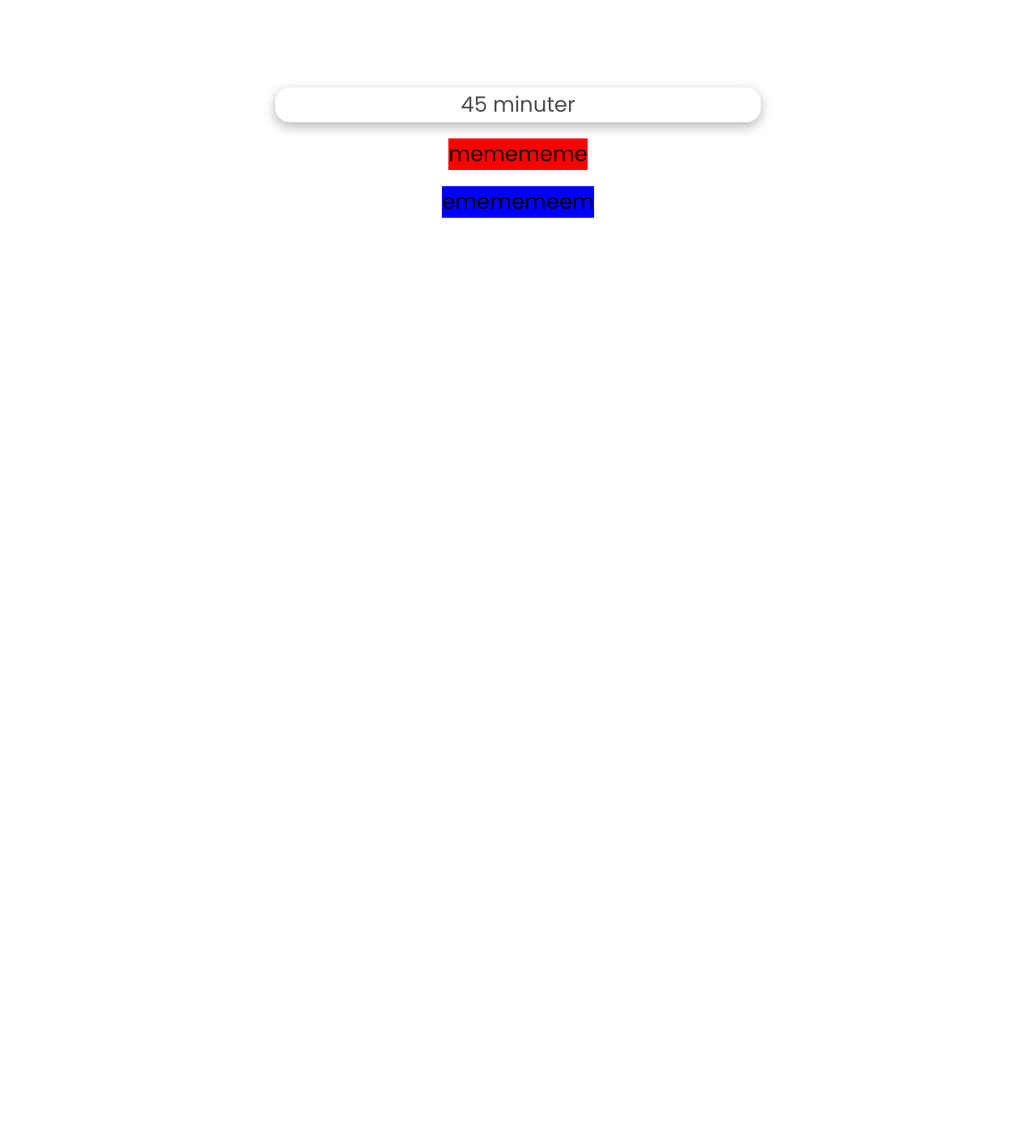
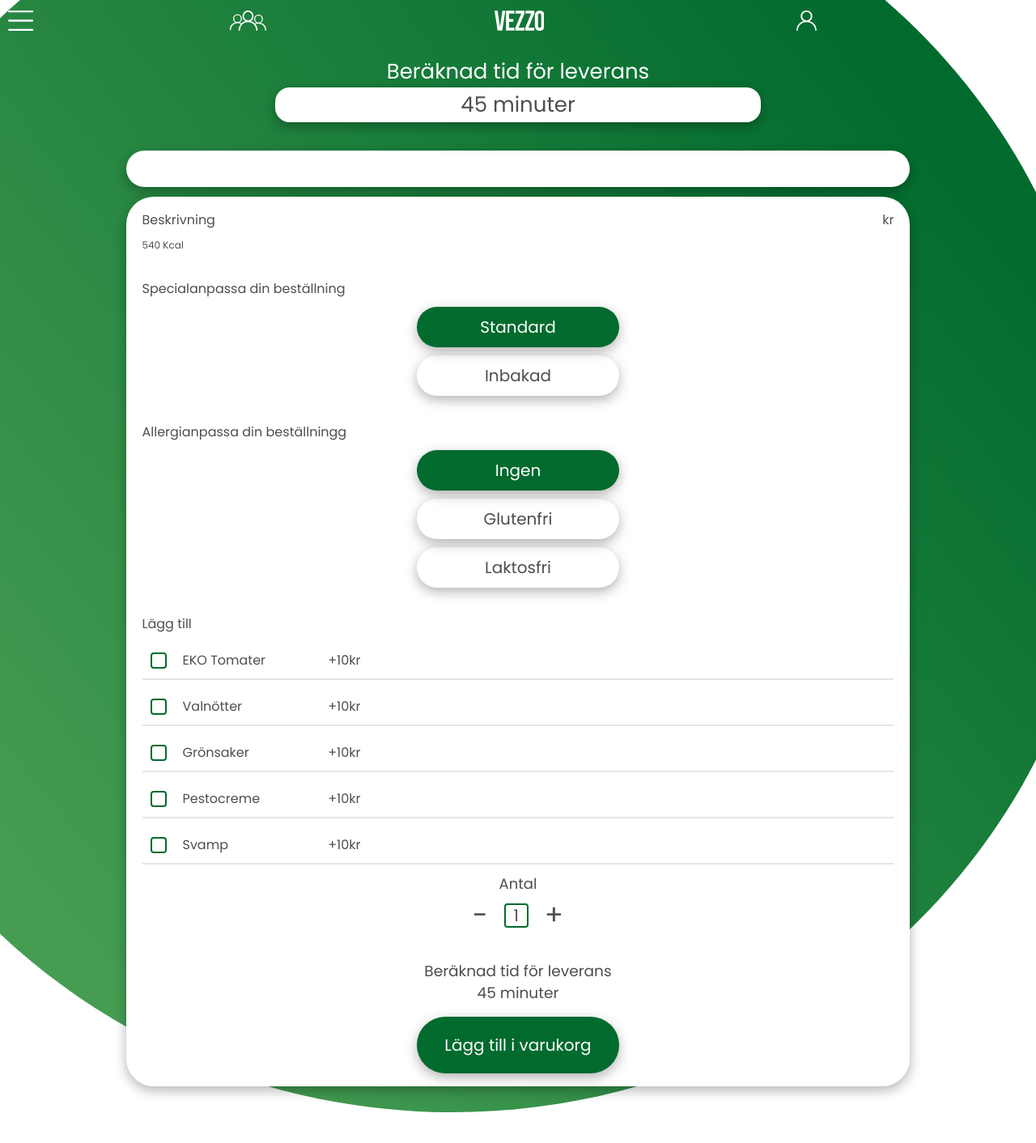
Before and after one commit to AdamMalm/food-ordering-app, a React (Create React App) app: page /itempage in a window 1280 px wide. Shown: the top 1412 px of the page at 81% size. Before the commit the page ends 800 px from the top, so only its background shows below. Built offline with nearby package versions, Linux system fonts and the light colour scheme.

Commit message:
implemented details page

```diff
--- a/src/App.scss
+++ b/src/App.scss
@@ -10,6 +10,7 @@
 @import "styles/menuitems";
 @import "styles/category";
 @import "styles/fooditem";
+@import "styles/item-details";
 
 $light-color: #ffffff;
 $font-color: #4e4e4e;
--- a/src/components/ItemPage.js
+++ b/src/components/ItemPage.js
@@ -1,7 +1,9 @@
 import React from 'react';
 import Header from './children/Header';
 import OpenHours from './children/OpenHours';
+import ItemDetails from './children/ItemDetails';
 import { useSession } from "../contexts/SessionContext";
+import Background from './children/Background';
 
 const ItemPage = () => {
     const { activeItem, orderTime, addToShoppingCart, shoppingCart } = useSession()
@@ -10,13 +12,13 @@ const ItemPage = () => {
         <>
             <Header/>
             <OpenHours text="Beräknad tid för leverans" time={orderTime + " minuter"} />
-            {console.log(activeItem)}
+            {console.log(activeItem.name)}
+            <ItemDetails/>
             <div onClick={() => addToShoppingCart(activeItem)} style={{background: "red"}}>
-                <p>memememe</p>
             </div>
             <div onClick={() => console.log(shoppingCart)} style={{background: "blue"}}>
-                <p>emememeem</p>
             </div>
+            <Background height={"auto"}/>
         </>
     )
 }
--- /dev/null
+++ b/src/components/children/ItemDetails.js
@@ -0,0 +1,116 @@
+import React from 'react';
+import { useSession } from "../../contexts/SessionContext";
+import OpenHours from '../children/OpenHours';
+import { useColor } from "../../contexts/ColorContext";
+
+
+
+const ItemDetails = () => {
+    const { activeItem, orderTime, addToShoppingCart, shoppingCart } = useSession();
+    const { returnPrimary } = useColor();
+
+    return (
+
+        <>
+            <div className="itemDetails-container">
+                <div className="itemName">
+                    <p>{activeItem.name}</p>
+                </div>
+                <div className="details-container">
+                    <div className="description-div">
+                        <div>
+                            <p className="title">Beskrivning</p>
+                            <p className="title">{activeItem.price}kr</p>
+                        </div>
+                        <p className="description-text">{activeItem.description}</p>
+                        <p className="description-text">540 Kcal</p>
+                    </div>
+                    <div className="special-order">
+                        <p className="title">Specialanpassa din beställning</p>
+                        <div className="selected" style={{background:returnPrimary()}}>
+                            <p>Standard</p>
+                        </div>
+                        <div className="not-selected">
+                            <p>Inbakad</p>
+                        </div>
+                    </div>
+                    <div className="special-order">
+                        <p className="title">Allergianpassa din beställningg</p>
+                        <div className="selected" style={{background:returnPrimary()}}>
+                            <p>Ingen</p>
+                        </div>
+                        <div className="not-selected">
+                            <p>Glutenfri</p>
+                        </div>
+                        <div className="not-selected">
+                            <p>Laktosfri</p>
+                        </div>
+                    </div>
+                    <div className="add-option">
+                        <p className="title">Lägg till</p>
+                        <div>
+                            <div style={{border: `2px ${returnPrimary()} solid`}}></div>
+                            <div>
+                                <p>EKO Tomater</p>
+                                <p>+10kr</p>
+                            </div>
+                        </div>
+                        <div>
+                            <div style={{border: `2px ${returnPrimary()} solid`}}></div>
+                            <div>
+                                <p>Valnötter</p>
+                                <p>+10kr</p>
+                            </div>
+                        </div>
+                        <div>
+                            <div style={{border: `2px ${returnPrimary()} solid`}}></div>
+                            <div>
+                                <p>Grönsaker</p>
+                                <p>+10kr</p>
+                            </div>
+                        </div>
+                        <div>
+                            <div style={{border: `2px ${returnPrimary()} solid`}}></div>
+                            <div>
+                                <p>Pestocreme</p>
+                                <p>+10kr</p>
+                            </div>
+                        </div>
+                        <div>
+                            <div style={{border: `2px ${returnPrimary()} solid`}}></div>
+                            <div>
+                                <p>Svamp</p>
+                                <p>+10kr</p>
+                            </div>
+                        </div>
+                    </div>
+                    <div className="number-of-items">
+                        <div>
+                        <p>Antal</p>
+                        </div>
+                        <div>
+                            <div>
+                                <p>-</p>
+                            </div>
+                            <div style={{border: `2px ${returnPrimary()} solid`}}>
+                                <p>1</p>
+                            </div>
+                            <div>
+                                <p>+</p>
+                            </div>
+                        </div>
+                    </div>
+                   <div className="order-container">
+                        <p>Beräknad tid för leverans</p>
+                        <p>{orderTime} minuter</p>
+                    </div>
+                    <div className="add-to-cart" style={{background:returnPrimary()}} onClick={() => addToShoppingCart(activeItem)}>
+                        <p>Lägg till i varukorg</p>
+                    </div>
+                </div>
+            </div>
+        </>
+    )
+}
+
+export default ItemDetails
--- /dev/null
+++ b/src/styles/_item-details.scss
@@ -0,0 +1,168 @@
+$light-color: #ffffff;
+$font-color: #4e4e4e;
+$primary-color: #016b2e;
+$secondary-color: #31923f;
+
+.itemDetails-container {
+  z-index: 10;
+  margin-top: 25px;
+  text-align: center;
+  width: 75.703%;
+  color: $font-color;
+
+  .itemName {
+    background-color: $light-color;
+    border-radius: 50px;
+    box-shadow: rgba(0, 0, 0, 0.3) 0px 5px 15px;
+    height: 45px;
+    display: flex;
+    justify-content: center;
+    align-items: center;
+    margin: 0;
+  }
+  .details-container {
+    background-color: #fff;
+    border-radius: 34px;
+    box-shadow: rgba(0, 0, 0, 0.3) 0px 5px 15px;
+    height: auto;
+    margin: 0;
+    margin-top: 12px;
+    overflow: auto;
+
+    .description-div {
+      margin-top: 1rem;
+      div {
+        display: flex;
+        justify-content: space-between;
+      }
+      .description-text {
+        margin-left: 10px;
+        margin-bottom: 10px;
+      }
+      .title {
+        margin: 0;
+      }
+    }
+    .special-order {
+      .selected {
+        color: $light-color;
+        width: 250px;
+        margin: auto;
+      }
+      div {
+        border-radius: 50px;
+        box-shadow: rgba(0, 0, 0, 0.3) 0px 5px 15px;
+        display: flex;
+        height: 50px;
+        width: 250px;
+        margin: auto;
+        margin-top: 10px;
+        justify-content: center;
+        align-items: center;
+        p {
+          font-size: 20px;
+        }
+      }
+    }
+    .add-option {
+      div {
+        display: flex;
+        align-items: center;
+        border-bottom: 2px #e5e5e5 solid;
+
+        div:first-child {
+          width: 20px;
+          height: 20px;
+          border-radius: 4px;
+        }
+        div:last-child {
+          width: 220px;
+          display: flex;
+          justify-content: space-between;
+          border: none;
+
+          p {
+            font-size: 16px;
+          }
+        }
+      }
+    }
+    .number-of-items {
+      div {
+        display: flex;
+        justify-content: center;
+        align-items: center;
+        margin-top: 0;
+        margin-bottom: 0;
+        p {
+          font-size: 18px;
+          margin: 0;
+        }
+      }
+      div:last-child {
+        p {
+          font-size: 34px;
+          margin: 0;
+        }
+        div:nth-child(2) {
+          width: 30px;
+          height: 30px;
+          border-radius: 4px;
+          p {
+            margin: 0;
+            font-size: 20px;
+          }
+        }
+      }
+    }
+    .order-container {
+      width: 250px;
+      display: flex;
+      flex-direction: column;
+      justify-content: center;
+      align-items: center;
+      margin: auto;
+      margin-top: 30px;
+
+      p {
+        color: $font-color;
+        font-size: 18.56px;
+      }
+    }
+    .open-hours-container {
+      color: #4e4e4e;
+      p {
+        font-size: 18px;
+        display: flex;
+        justify-content: center;
+        align-content: center;
+      }
+    }
+    .add-to-cart {
+      color: $light-color;
+      border-radius: 50px;
+      box-shadow: rgba(0, 0, 0, 0.3) 0px 5px 15px;
+      display: flex;
+      height: 70px;
+      width: 250px;
+      margin: auto;
+      justify-content: center;
+      align-items: center;
+      margin-top: 1rem;
+      margin-bottom: 1rem;
+      p {
+        font-size: 20px;
+      }
+    }
+    p {
+      font-size: 12px;
+      text-align: left;
+    }
+    .title {
+      margin: 10px;
+      margin-top: 2rem;
+
+      font-size: 16px;
+    }
+  }
+}
```
